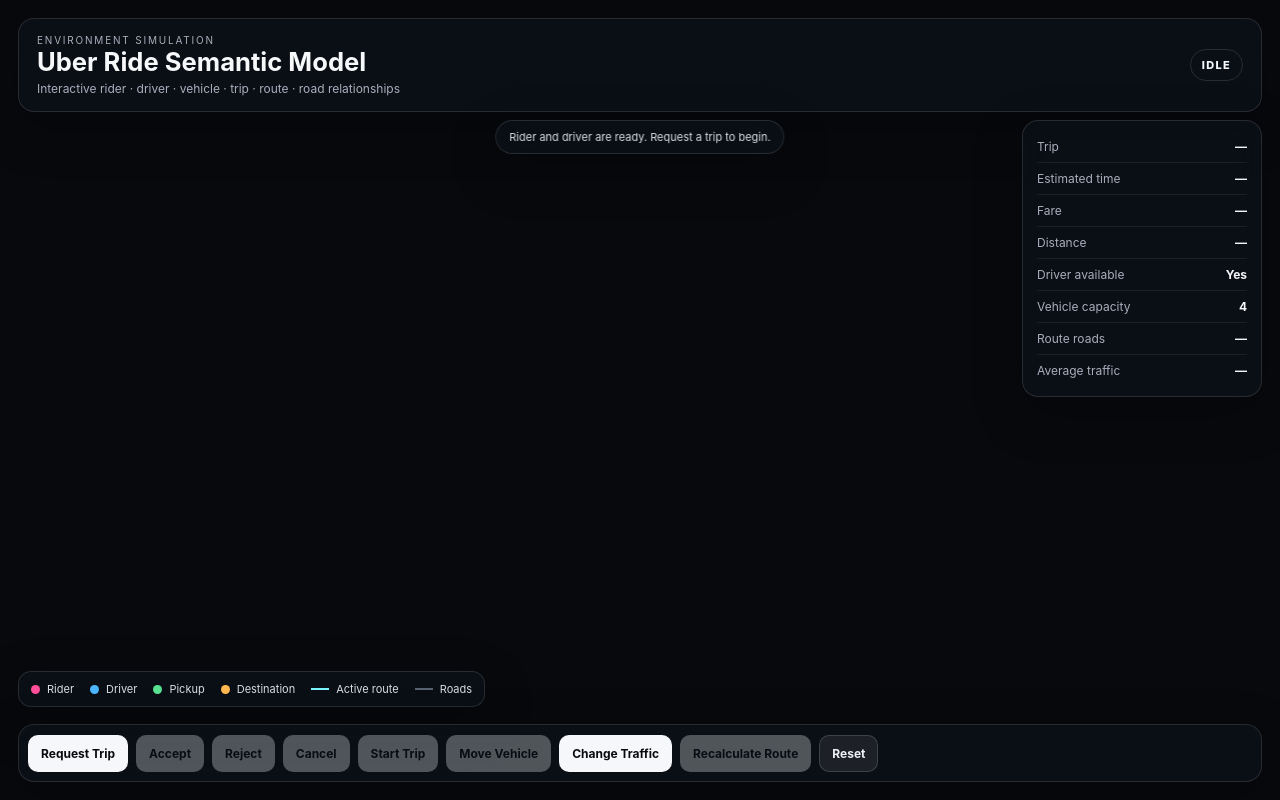
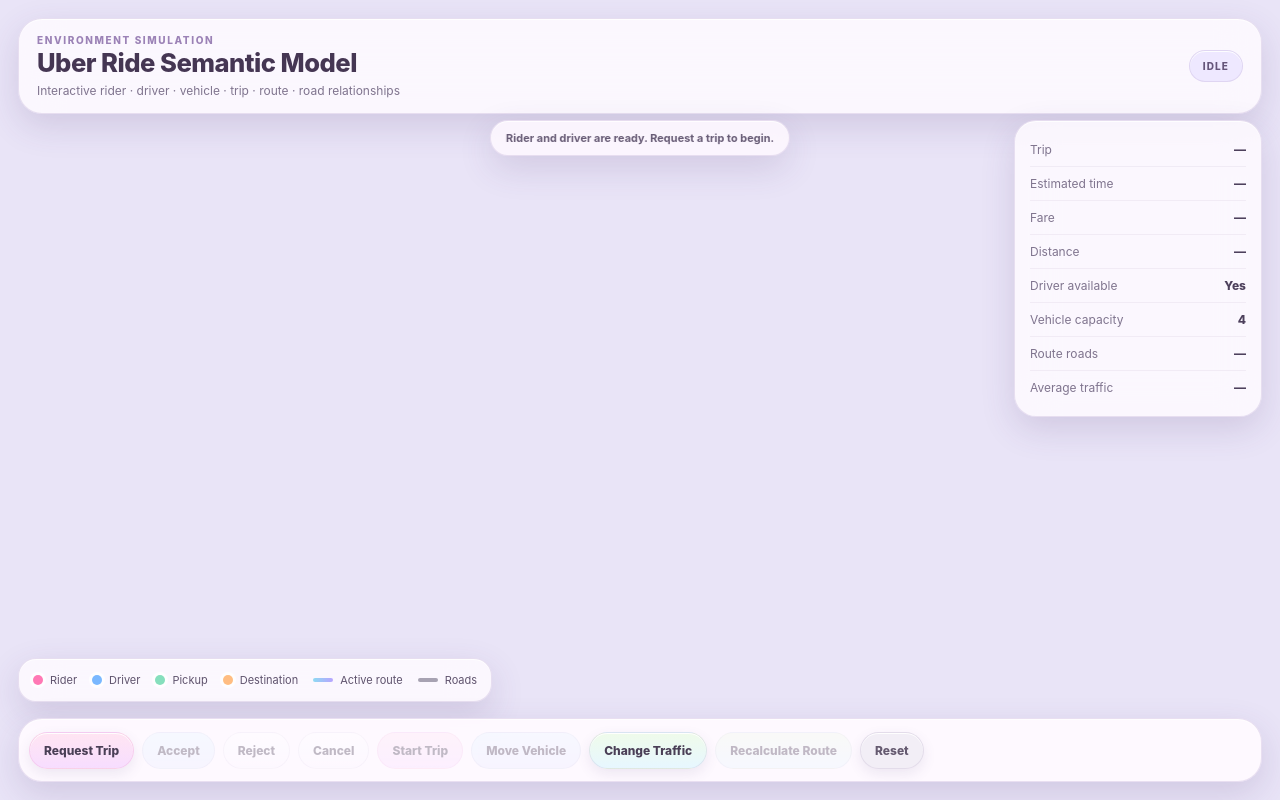
Before and after one commit to hx2436-ax/environmental-simulation, a plain HTML site: page index.html in a window 1280 px wide. Drawn offline with nearby package versions, Linux system fonts and the light colour scheme.

Commit message:
Refresh interface with soft pastel cute styling

```diff
--- a/styles.css
+++ b/styles.css
@@ -1,10 +1,18 @@
 :root {
-  color-scheme: dark;
-  font-family: Inter, ui-sans-serif, system-ui, -apple-system, BlinkMacSystemFont, "Segoe UI", sans-serif;
-  --panel: rgba(12, 16, 24, 0.82);
-  --border: rgba(255, 255, 255, 0.12);
-  --muted: #a8b0bd;
-  --text: #f7f8fa;
+  color-scheme: light;
+  font-family: Inter, ui-rounded, "SF Pro Rounded", "Avenir Next", system-ui, -apple-system, BlinkMacSystemFont, "Segoe UI", sans-serif;
+  --panel: rgba(255, 252, 255, 0.82);
+  --panel-strong: rgba(255, 250, 255, 0.94);
+  --border: rgba(123, 95, 165, 0.16);
+  --muted: #7f748e;
+  --text: #3d3549;
+  --pink: #ff8fc7;
+  --pink-soft: #ffd9ec;
+  --lavender: #b9a7ff;
+  --lavender-soft: #eee8ff;
+  --mint: #9ee7cf;
+  --peach: #ffc89f;
+  --shadow: rgba(80, 59, 118, 0.16);
 }
 
 * { box-sizing: border-box; }
@@ -14,7 +22,7 @@ html, body {
   width: 100%;
   height: 100%;
   overflow: hidden;
-  background: #07090d;
+  background: #e9e4f7;
   color: var(--text);
 }
 
@@ -32,11 +40,13 @@ button, input { font: inherit; }
 .hud {
   position: fixed;
   z-index: 10;
-  backdrop-filter: blur(16px);
-  -webkit-backdrop-filter: blur(16px);
+  backdrop-filter: blur(20px) saturate(1.15);
+  -webkit-backdrop-filter: blur(20px) saturate(1.15);
   background: var(--panel);
   border: 1px solid var(--border);
-  box-shadow: 0 16px 50px rgba(0,0,0,.28);
+  box-shadow:
+    0 12px 34px var(--shadow),
+    inset 0 1px 0 rgba(255,255,255,.85);
 }
 
 .title-card {
@@ -47,52 +57,59 @@ button, input { font: inherit; }
   display: flex;
   justify-content: space-between;
   align-items: center;
-  border-radius: 16px;
+  border-radius: 24px;
   pointer-events: none;
 }
 
 .eyebrow {
-  margin: 0 0 3px;
+  margin: 0 0 4px;
   font-size: 10px;
-  letter-spacing: .18em;
-  color: var(--muted);
+  letter-spacing: .16em;
+  font-weight: 800;
+  color: #9b82b6;
 }
 
 h1 {
   margin: 0;
   font-size: clamp(18px, 2vw, 27px);
   line-height: 1.05;
-  font-weight: 720;
+  font-weight: 780;
+  letter-spacing: -.02em;
+  color: #453653;
 }
 
 .subtitle {
-  margin: 5px 0 0;
+  margin: 6px 0 0;
   font-size: 12px;
   color: var(--muted);
 }
 
 .status-pill {
-  padding: 8px 11px;
+  padding: 9px 13px;
   border-radius: 999px;
-  border: 1px solid var(--border);
-  font-size: 11px;
-  letter-spacing: .12em;
-  font-weight: 800;
+  border: 1px solid rgba(125, 102, 160, .14);
+  font-size: 10px;
+  letter-spacing: .11em;
+  font-weight: 850;
+  background: var(--lavender-soft);
+  color: #65557a;
+  box-shadow: inset 0 1px 0 rgba(255,255,255,.9);
 }
 
-.status-pill[data-status="requested"] { background: rgba(255, 180, 0, .16); }
-.status-pill[data-status="accepted"] { background: rgba(40, 180, 255, .16); }
-.status-pill[data-status="in_progress"] { background: rgba(80, 220, 150, .18); }
-.status-pill[data-status="completed"] { background: rgba(80, 220, 150, .28); }
+.status-pill[data-status="requested"] { background: #fff0c9; color: #8c6b22; }
+.status-pill[data-status="to_pickup"] { background: #e3f3ff; color: #52728e; }
+.status-pill[data-status="pickup_arrived"] { background: #e0f7ed; color: #497766; }
+.status-pill[data-status="in_progress"] { background: #e8f8ee; color: #4f7560; }
+.status-pill[data-status="completed"] { background: #d8f5e5; color: #3c7056; }
 .status-pill[data-status="cancelled"],
-.status-pill[data-status="rejected"] { background: rgba(255, 80, 100, .16); }
+.status-pill[data-status="rejected"] { background: #ffe3ed; color: #9a5571; }
 
 .info-card {
   top: 120px;
   right: 18px;
-  width: 240px;
-  border-radius: 16px;
-  padding: 10px 14px;
+  width: 248px;
+  border-radius: 22px;
+  padding: 12px 15px;
 }
 
 .metric {
@@ -100,87 +117,155 @@ h1 {
   align-items: baseline;
   justify-content: space-between;
   gap: 16px;
-  padding: 8px 0;
-  border-bottom: 1px solid rgba(255,255,255,.07);
+  padding: 9px 0;
+  border-bottom: 1px solid rgba(110, 87, 140, .08);
   font-size: 12px;
 }
 
 .metric:last-child { border-bottom: none; }
 .metric span { color: var(--muted); }
-.metric strong { text-align: right; }
+.metric strong {
+  text-align: right;
+  color: #4d405c;
+  font-weight: 780;
+}
 
 .legend-card {
   left: 18px;
-  bottom: 93px;
+  bottom: 98px;
   display: flex;
   flex-wrap: wrap;
-  gap: 11px 16px;
-  padding: 10px 12px;
-  border-radius: 13px;
+  gap: 10px 15px;
+  padding: 11px 14px;
+  border-radius: 18px;
   font-size: 11px;
-  color: #d9dde5;
+  color: #5f536d;
 }
 
-.legend-card span { display: flex; gap: 7px; align-items: center; }
-.dot { width: 9px; height: 9px; border-radius: 50%; display: inline-block; }
-.dot.rider { background: #ff4f9a; }
-.dot.driver { background: #4cb7ff; }
-.dot.pickup { background: #59e391; }
-.dot.destination { background: #ffb84d; }
-.line { width: 18px; height: 2px; display: inline-block; }
-.line.route { background: #7bf6ff; }
-.line.road { background: #596272; }
+.legend-card span {
+  display: flex;
+  gap: 7px;
+  align-items: center;
+  padding: 3px 0;
+}
+
+.dot {
+  width: 10px;
+  height: 10px;
+  border-radius: 50%;
+  display: inline-block;
+  box-shadow: 0 0 0 3px rgba(255,255,255,.75);
+}
+
+.dot.rider { background: #ff79b5; }
+.dot.driver { background: #7ab8ff; }
+.dot.pickup { background: #86dfbd; }
+.dot.destination { background: #ffbd82; }
+
+.line {
+  width: 20px;
+  height: 4px;
+  border-radius: 999px;
+  display: inline-block;
+}
+
+.line.route { background: linear-gradient(90deg, #8ddaf2, #b8a4ff); }
+.line.road { background: #a7a2b2; }
 
 .toolbar {
   left: 18px;
   right: 18px;
   bottom: 18px;
-  min-height: 58px;
-  border-radius: 16px;
-  padding: 9px;
+  min-height: 64px;
+  border-radius: 24px;
+  padding: 10px;
   display: flex;
   gap: 8px;
   align-items: center;
   overflow-x: auto;
+  background: var(--panel-strong);
 }
+
+.toolbar::-webkit-scrollbar { height: 0; }
 
 .toolbar button {
   white-space: nowrap;
-  border: 1px solid rgba(255,255,255,.15);
-  color: #080a0e;
-  background: #f5f7fa;
-  border-radius: 10px;
-  padding: 10px 12px;
-  font-weight: 720;
+  border: 1px solid rgba(116, 91, 151, .12);
+  color: #4a3f56;
+  background: linear-gradient(180deg, #ffffff, #faf6ff);
+  border-radius: 999px;
+  padding: 10px 14px;
+  font-weight: 760;
   font-size: 12px;
   cursor: pointer;
-  transition: transform .15s ease, opacity .15s ease, background .15s ease;
+  box-shadow:
+    0 5px 13px rgba(92, 67, 125, .10),
+    inset 0 1px 0 rgba(255,255,255,.92);
+  transition:
+    transform .16s ease,
+    box-shadow .16s ease,
+    opacity .16s ease,
+    background .16s ease;
 }
 
-.toolbar button:hover:not(:disabled) { transform: translateY(-1px); }
-.toolbar button:disabled { opacity: .3; cursor: not-allowed; }
+.toolbar button:hover:not(:disabled) {
+  transform: translateY(-2px);
+  background: linear-gradient(180deg, #fff8fc, #f6efff);
+  box-shadow:
+    0 8px 18px rgba(92, 67, 125, .16),
+    inset 0 1px 0 rgba(255,255,255,.95);
+}
+
+.toolbar button:active:not(:disabled) {
+  transform: translateY(0) scale(.98);
+}
+
+.toolbar button:disabled {
+  opacity: .34;
+  cursor: not-allowed;
+  box-shadow: none;
+}
+
+#request-btn,
+#start-btn {
+  background: linear-gradient(180deg, #ffe5f2, #f7ddff);
+  border-color: rgba(225, 135, 190, .22);
+}
+
+#accept-btn,
+#move-btn {
+  background: linear-gradient(180deg, #e8f7ff, #e8ecff);
+}
+
+#traffic-btn,
+#reroute-btn {
+  background: linear-gradient(180deg, #effbea, #e7f7ff);
+}
+
 .toolbar button.secondary {
-  color: #eef1f5;
-  background: rgba(255,255,255,.08);
+  color: #655a70;
+  background: #f2eef6;
 }
 
 .message {
   left: 50%;
   transform: translateX(-50%);
   top: 120px;
-  max-width: min(560px, calc(100vw - 310px));
-  padding: 9px 13px;
+  max-width: min(590px, calc(100vw - 330px));
+  padding: 10px 15px;
   border-radius: 999px;
   font-size: 11px;
-  color: #d9dde5;
+  font-weight: 650;
+  color: #675b75;
   pointer-events: none;
   text-align: center;
+  background: rgba(255,250,255,.84);
 }
 
 @media (max-width: 760px) {
   .subtitle, .legend-card { display: none; }
-  .info-card { width: 190px; top: 103px; }
+  .info-card { width: 194px; top: 103px; }
   .message { display: none; }
-  .title-card { top: 10px; left: 10px; right: 10px; }
-  .toolbar { left: 10px; right: 10px; bottom: 10px; }
+  .title-card { top: 10px; left: 10px; right: 10px; border-radius: 20px; }
+  .toolbar { left: 10px; right: 10px; bottom: 10px; border-radius: 20px; }
 }
```
